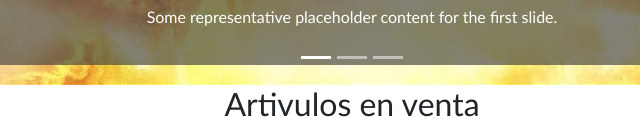
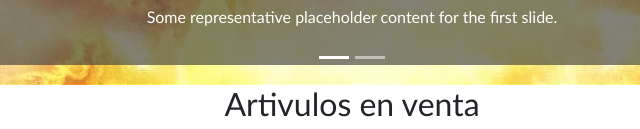
Before and after one commit to PiaLopez19/spider-man, a plain HTML site: page index.html in a window 1280 px wide. Shown: the part 646-775 px from the top of the page, 288-928 px from the left. Drawn offline with nearby package versions, Linux system fonts and the light colour scheme.

Commit message:
remover boton

```diff
--- a/index.html
+++ b/index.html
@@ -43,7 +43,6 @@
         <div class="carousel-indicators">
           <button type="button" data-bs-target="#carouselExampleCaptions" data-bs-slide-to="0" class="active" aria-current="true" aria-label="Slide 1"></button>
           <button type="button" data-bs-target="#carouselExampleCaptions" data-bs-slide-to="1" aria-label="Slide 2"></button>
-          <button type="button" data-bs-target="#carouselExampleCaptions" data-bs-slide-to="2" aria-label="Slide 3"></button>
         </div>
         <div class="carousel-inner">
           <div class="carousel-item active">
```
